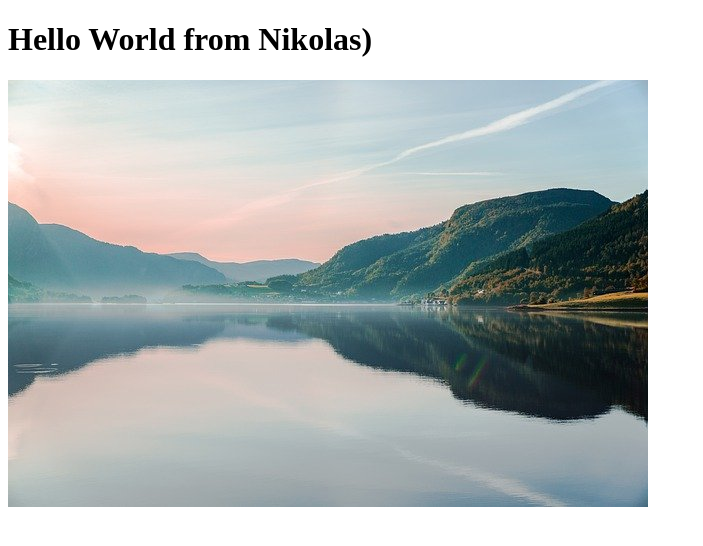
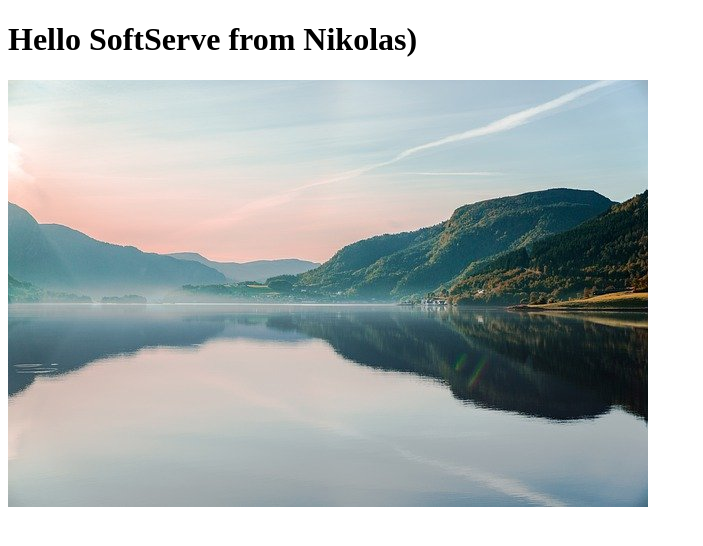
Before and after one commit to MykolaTsar/html-landing, a plain HTML site: page index.html in a window 1280 px wide. Shown: the whole page, without its empty margins (0-703 px from the left). Drawn offline with Linux system fonts and the light colour scheme.

Commit message:
SoftServe

```diff
--- a/index.html
+++ b/index.html
@@ -9,7 +9,7 @@
 </head>
 <body>
     <header>
-        <h1>Hello World from Nikolas)</h1>
+        <h1>Hello SoftServe from Nikolas)</h1>
         <img src="img/norway.jpg" alt="picture">
     </header>
     <main>
```
